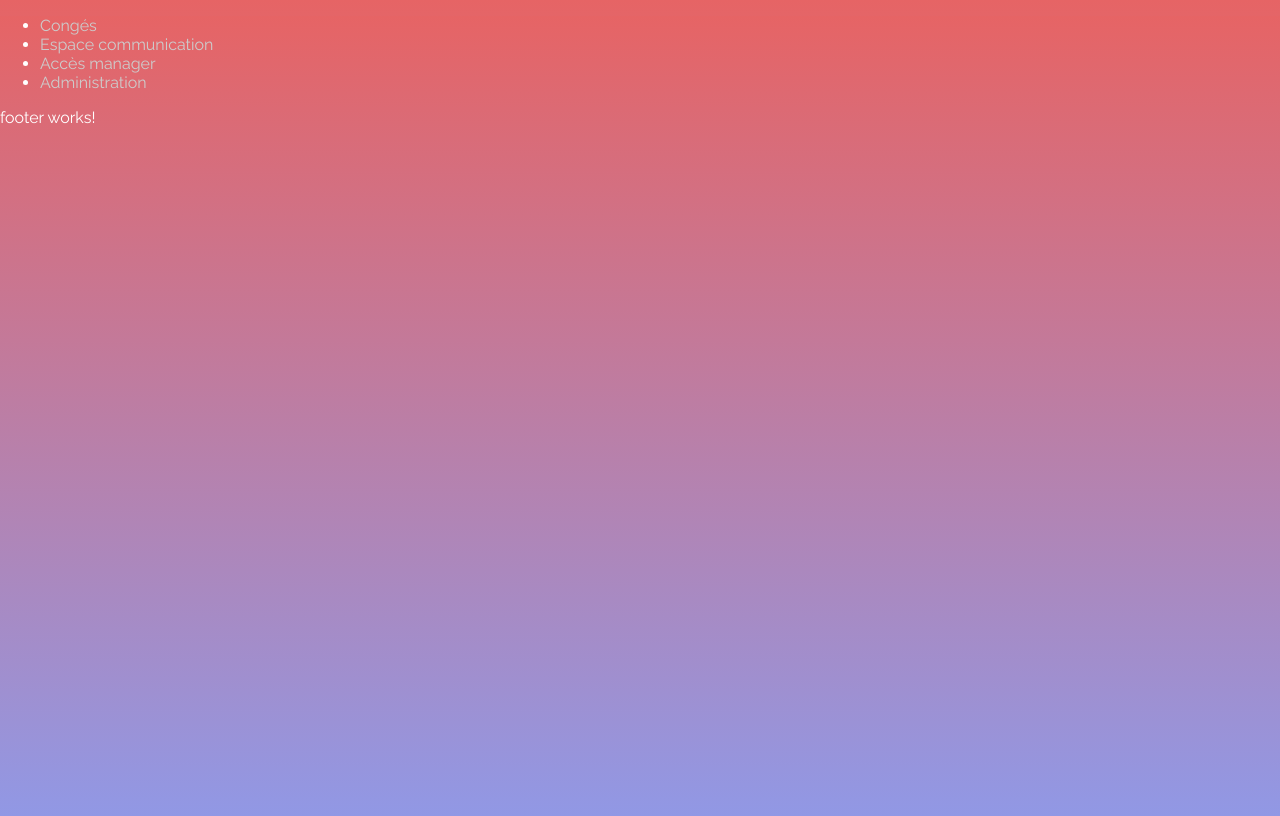
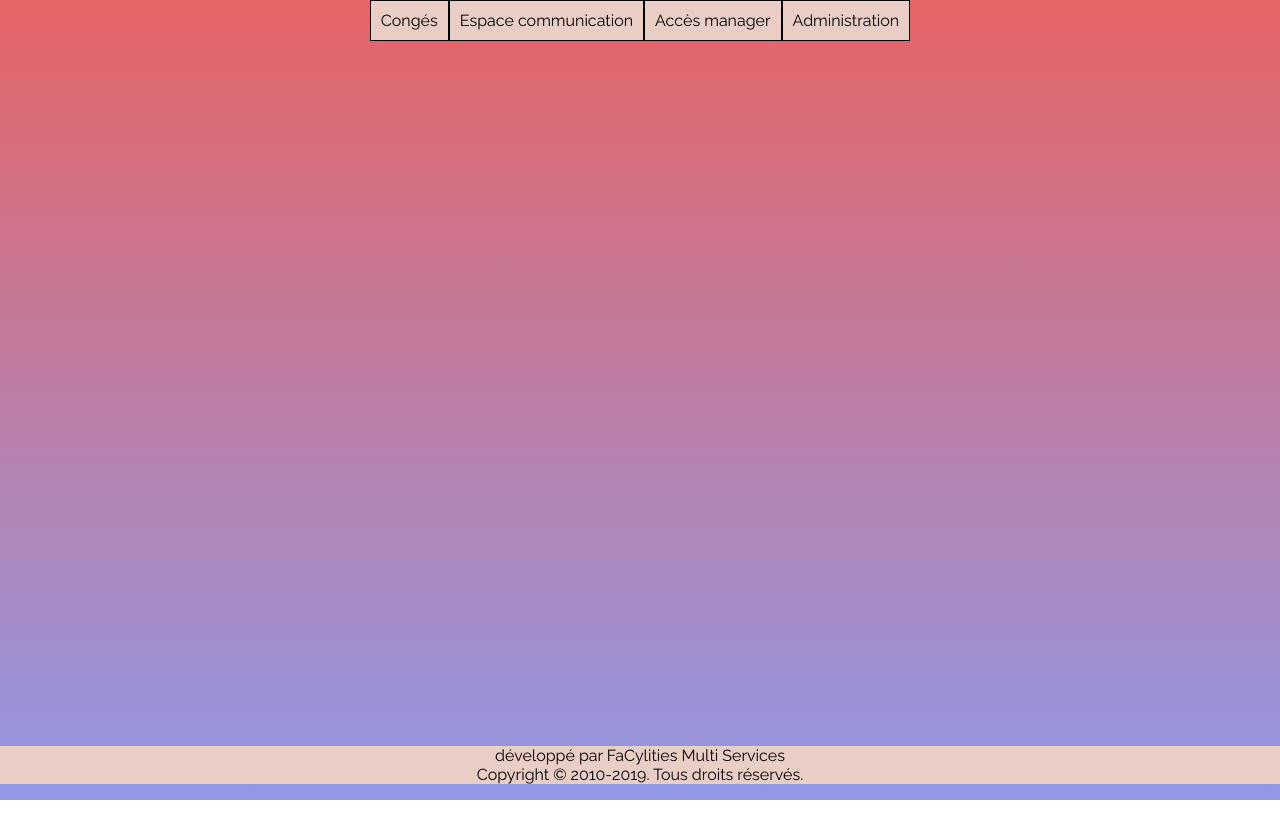
Before and after one commit to fmstheo/Angular_bapa, an Angular app: page /intranet in a window 1280 px wide. Built offline with nearby package versions, Linux system fonts and the light colour scheme.

Commit message:
tableau congés
tableau congés

```diff
--- a/src/app/connexion/connexion.component.css
+++ b/src/app/connexion/connexion.component.css
@@ -9,3 +9,6 @@ button {
     display:block;
     margin:auto;
 }
+section {
+    display:flex;
+}
--- a/src/app/intranet/conges/accueil-conges/accueil-conges.component.html
+++ b/src/app/intranet/conges/accueil-conges/accueil-conges.component.html
@@ -1,2 +1,2 @@
-<a href="/intranet/CongesExceptionels">Conges exceptionnel</a>
-<a href="/intranet/consultation_conges">Consultation des conges</a>
+<!-- <a href="/intranet/CongesExceptionels">Conges exceptionnel</a>
+<a href="/intranet/consultation_conges">Consultation des conges</a>-->
--- a/src/app/intranet/conges/consult-conges/consult-conges.component.css
+++ b/src/app/intranet/conges/consult-conges/consult-conges.component.css
@@ -1,6 +1,20 @@
 table,td,th {
     border:1px solid black;
+
     border-collapse: collapse;
     width:500px;
-    margin:auto;
+    margin-top:200px;
+    margin-left:50px;
+
+
+
 }
+td,th{
+    padding:15px;
+}
+th {
+    background-color:#eb623d;
+}
+.fas  {
+    margin-left:50%;
+}
--- a/src/app/intranet/conges/consult-conges/consult-conges.component.html
+++ b/src/app/intranet/conges/consult-conges/consult-conges.component.html
@@ -4,13 +4,15 @@
     <th>Date de fin d'abscence</th>
     <th>Motif d'abscence</th>
     <th>Statut</th>
+    <th>Impression</th>
   </tr>
         <!-- Parcours du tableau conges-->
     <tr *ngFor="let conges of consultation_demande.consultation_conges">
       <td>{{conges.dateDebutConges}}</td>
       <td>{{conges.dateFinConges}}</td>
       <td>{{conges.MotifConges}}</td>
-      <td>{{conges.Statut}}</td></tr>
+      <td>{{conges.Statut}}</td>
+      <td><i class="fas fa-print"></i></td></tr>
 
 
 
--- a/src/app/intranet/footer/footer.component.css
+++ b/src/app/intranet/footer/footer.component.css
@@ -0,0 +1,11 @@
+p {
+    background-color: #eacec6;
+    position:absolute;
+    bottom:0;
+    width:100%;
+    text-align: center;
+    color:black;
+}
+a{
+    color:black;
+}
--- a/src/app/intranet/footer/footer.component.html
+++ b/src/app/intranet/footer/footer.component.html
@@ -1,3 +1,4 @@
 <p>
-  footer works!
+  <a href="http://www.fms-ea.com/Site">développé par FaCylities Multi Services</a><br>
+  Copyright © 2010-2019. Tous droits réservés.
 </p>
--- a/src/app/intranet/menu/menu.component.css
+++ b/src/app/intranet/menu/menu.component.css
@@ -0,0 +1,36 @@
+#menu-deroulant, #menu-deroulant ul {
+    padding:0;
+    margin:0;
+    list-style:none;
+
+}
+#menu-deroulant{
+    text-align:center;
+}
+#menu-deroulant li {
+    display:inline-block;
+    padding:10px;
+    border:1px solid black;
+    background-color: #eacec6;
+}
+#menu-deroulant ul li {
+    /* on enlève ce comportement pour les liens du sous menu */
+        display: inherit;
+    }
+    #menu-deroulant a {
+        text-decoration: none;
+        display: block;
+        color:#000;
+    }
+    #menu-deroulant ul {
+        position: absolute;
+    /* on cache les sous menus complètement sur la gauche */
+        left: -999em;
+        text-align: left;
+        z-index: 1000;
+    }
+    #menu-deroulant li:hover ul {
+    /* Au survol des li du menu on replace les sous menus */
+        left: auto;
+        padding:10px;
+    }
--- a/src/app/intranet/menu/menu.component.html
+++ b/src/app/intranet/menu/menu.component.html
@@ -1,8 +1,12 @@
 <nav class="h">
-    <ul>
+    <ul id="menu-deroulant">
 
         <li>
             <a href routerLink="/intranet/conges">Congés</a>
+            <ul>
+                <li><a href routerLink="/intranet/CongesExceptionels">Conges exceptionnel</a></li>
+                <li><a href routerLink="/intranet/consultation_conges">Consultation des conges</a></li>
+            </ul>
         </li>
         <li>
             <a href routerLink="/intranet/com">Espace communication</a>
--- a/src/index.html
+++ b/src/index.html
@@ -7,6 +7,7 @@
 
   <meta name="viewport" content="width=device-width, initial-scale=1">
   <link rel="icon" type="image/x-icon" href="favicon.ico">
+  <link rel="stylesheet" href="https://use.fontawesome.com/releases/v5.8.1/css/all.css" integrity="sha384-50oBUHEmvpQ+1lW4y57PTFmhCaXp0ML5d60M1M7uH2+nqUivzIebhndOJK28anvf" crossorigin="anonymous">
 </head>
 <body>
   <app-root></app-root>
```
Also changed, not shown: 1 other file (tests, documents, lock files or other folders).
